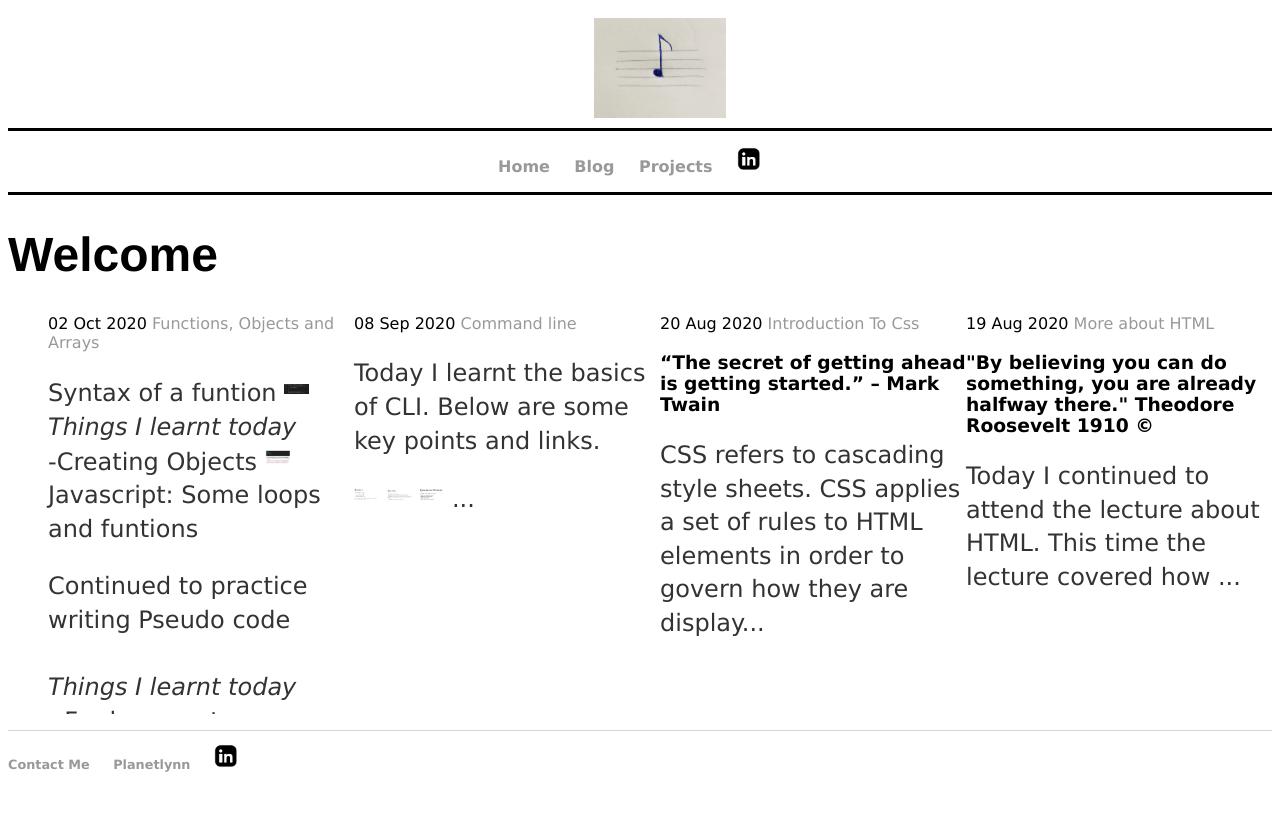
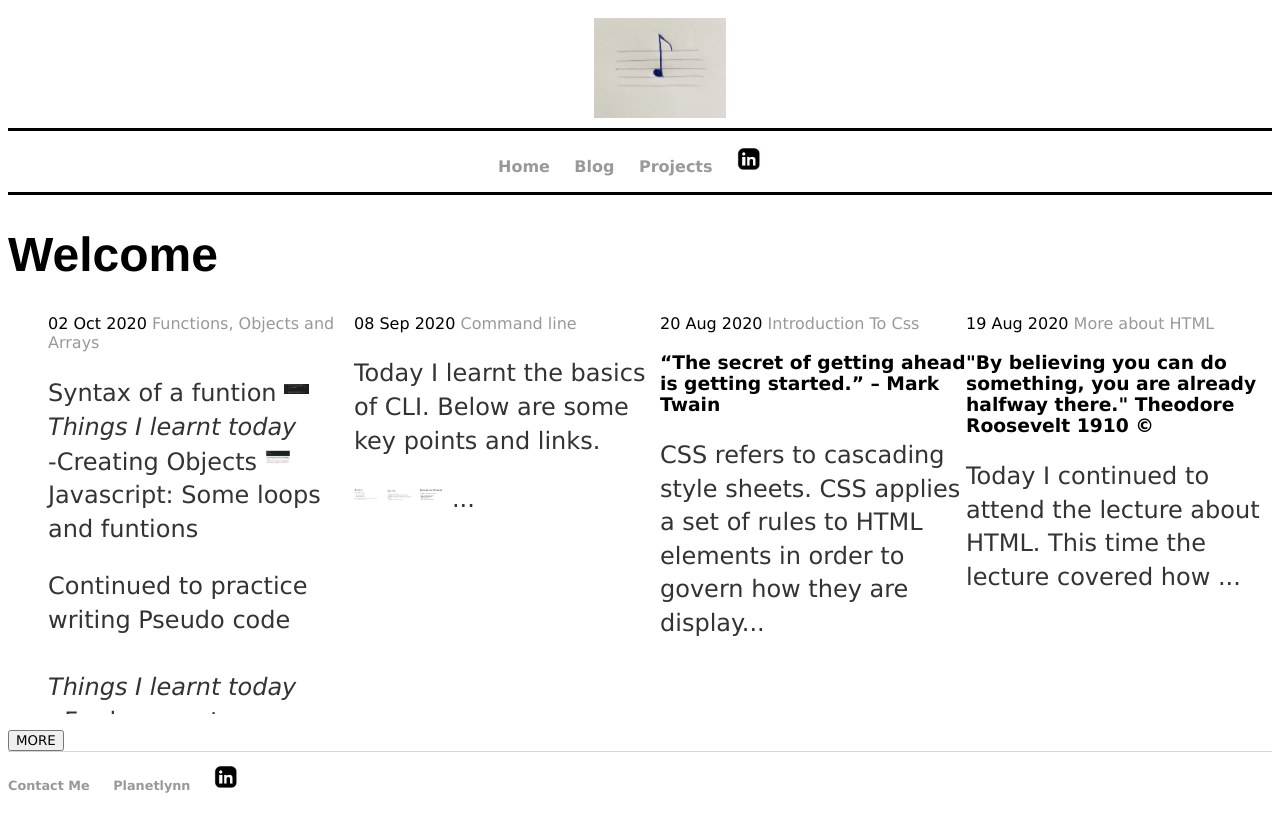
Before and after one commit to aineomugisha/aineomugisha.github.io, a Jekyll site: the page built from blog/index.html, in a window 1280 px wide. Shown: the top 832 px of the page. Built offline with Jekyll 4.4.1, drawn with Linux system fonts in a browser that asks for light colours.

Commit message:
Update index.html

```diff
--- a/blog/index.html
+++ b/blog/index.html
@@ -18,6 +18,7 @@ title: Welcome
 
 	  {% endfor %}
 	</ul>
+<button>MORE</button>
 
 <!--{% for post in site.posts %}
 <h1><a href="{{ post.url }}">{{ post.title }}</a></h1>
```
